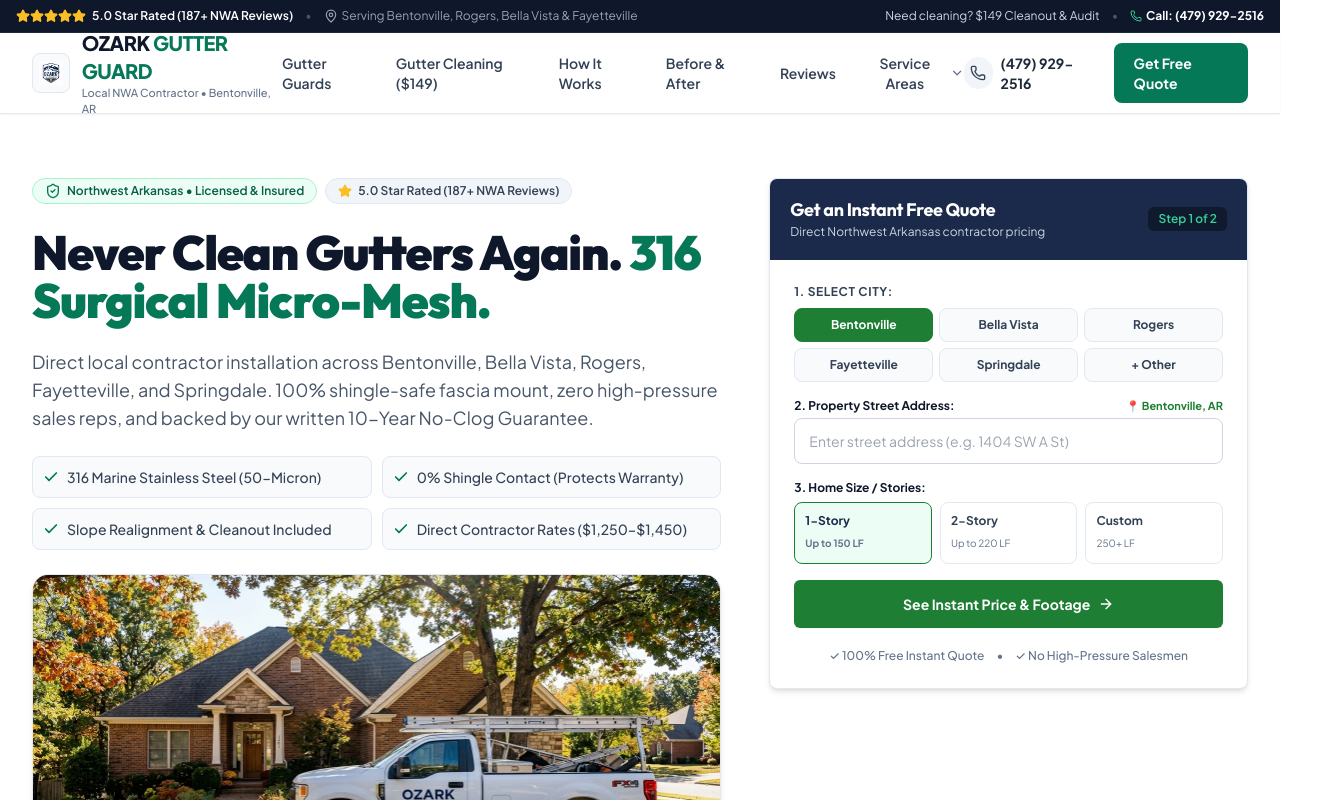
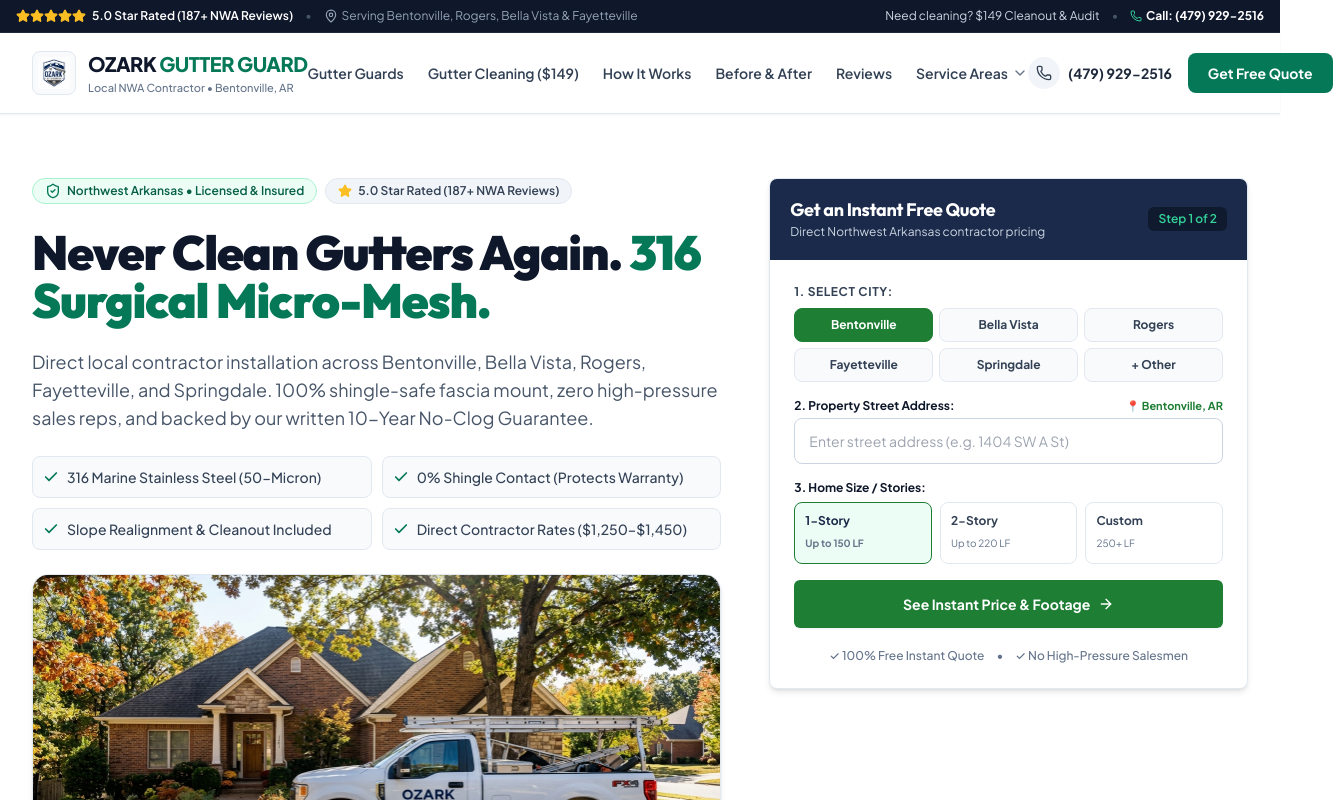
Before and after one commit to deimaxax/ozarkgutterguard, a Next.js app: page / in a window 1280 px wide. Shown: the top 800 px of the page, 1333 px wide, since content can reach past the window. Built offline with nearby package versions, Linux system fonts and the light colour scheme.

Commit message:
fix(header): optimize logo responsiveness and navigation whitespace layout

```diff
--- a/src/components/Header.tsx
+++ b/src/components/Header.tsx
@@ -44,42 +44,42 @@
         <div className="flex justify-between items-center h-20">
 
           {/* Logo */}
-          <Link href="/" className="flex items-center gap-3 group">
-            <div className="w-10 h-10 bg-slate-50 border border-slate-200 rounded-lg p-1.5 flex items-center justify-center">
+          <Link href="/" className="flex items-center gap-2.5 sm:gap-3 shrink-0 group py-2">
+            <div className="w-10 h-10 sm:w-11 sm:h-11 bg-slate-50 border border-slate-200 rounded-lg p-1.5 flex items-center justify-center shrink-0">
               <Image
                 src="/logo.png"
                 alt="Ozark Gutter Guard Co."
-                width={32}
-                height={32}
-                className="object-contain"
+                width={36}
+                height={36}
+                className="w-auto h-auto max-h-8 max-w-8 object-contain"
                 priority
               />
             </div>
-            <div>
-              <span className="text-lg sm:text-xl font-black text-slate-900 tracking-tight block leading-tight">
+            <div className="flex flex-col">
+              <span className="text-base sm:text-lg xl:text-xl font-black text-slate-900 tracking-tight leading-none whitespace-nowrap">
                 OZARK <span className="text-emerald-700">GUTTER GUARD</span>
               </span>
-              <span className="text-[11px] text-slate-500 font-medium block">
+              <span className="text-[10px] sm:text-[11px] text-slate-500 font-medium whitespace-nowrap mt-0.5">
                 Local NWA Contractor • Bentonville, AR
               </span>
             </div>
           </Link>
 
           {/* Desktop Navigation Links */}
-          <nav className="hidden lg:flex items-center gap-7 text-sm font-semibold text-slate-700">
-            <Link href="/#specs" className="hover:text-emerald-700 transition-colors">
+          <nav className="hidden xl:flex items-center gap-6 text-sm font-semibold text-slate-700 shrink-0">
+            <Link href="/#specs" className="hover:text-emerald-700 transition-colors whitespace-nowrap">
               Gutter Guards
             </Link>
-            <Link href="/gutter-cleaning" className="hover:text-emerald-700 transition-colors">
+            <Link href="/gutter-cleaning" className="hover:text-emerald-700 transition-colors whitespace-nowrap">
               Gutter Cleaning ($149)
             </Link>
-            <Link href="/#process" className="hover:text-emerald-700 transition-colors">
+            <Link href="/#process" className="hover:text-emerald-700 transition-colors whitespace-nowrap">
               How It Works
             </Link>
-            <Link href="/#evidence" className="hover:text-emerald-700 transition-colors">
+            <Link href="/#evidence" className="hover:text-emerald-700 transition-colors whitespace-nowrap">
               Before &amp; After
             </Link>
-            <Link href="/#reviews" className="hover:text-emerald-700 transition-colors">
+            <Link href="/#reviews" className="hover:text-emerald-700 transition-colors whitespace-nowrap">
               Reviews
             </Link>
 
@@ -89,7 +89,7 @@
                 type="button"
                 onClick={() => setLocationsOpen(!locationsOpen)}
                 onMouseEnter={() => setLocationsOpen(true)}
-                className="flex items-center gap-1 hover:text-emerald-700 transition-colors py-2 cursor-pointer font-semibold"
+                className="flex items-center gap-1 hover:text-emerald-700 transition-colors py-2 cursor-pointer font-semibold whitespace-nowrap"
               >
                 <span>Service Areas</span>
                 <ChevronDown className={`w-4 h-4 text-slate-500 transition-transform duration-200 ${locationsOpen ? 'rotate-180 text-emerald-700' : ''}`} />
@@ -125,21 +125,40 @@
             </div>
           </nav>
 
+          {/* Medium Screens (lg) Compact Navigation */}
+          <nav className="hidden lg:flex xl:hidden items-center gap-4 text-xs font-semibold text-slate-700 shrink-0">
+            <Link href="/#specs" className="hover:text-emerald-700 transition-colors whitespace-nowrap">
+              Guards
+            </Link>
+            <Link href="/gutter-cleaning" className="hover:text-emerald-700 transition-colors whitespace-nowrap">
+              Cleaning
+            </Link>
+            <Link href="/#process" className="hover:text-emerald-700 transition-colors whitespace-nowrap">
+              Process
+            </Link>
+            <Link href="/#evidence" className="hover:text-emerald-700 transition-colors whitespace-nowrap">
+              Photos
+            </Link>
+            <Link href="/#reviews" className="hover:text-emerald-700 transition-colors whitespace-nowrap">
+              Reviews
+            </Link>
+          </nav>
+
           {/* Right Phone Call + CTA Button */}
-          <div className="hidden sm:flex items-center gap-5">
+          <div className="hidden sm:flex items-center gap-3 sm:gap-4 shrink-0">
             <a
               href={phoneHref}
-              className="flex items-center gap-2 text-slate-800 hover:text-emerald-700 transition-colors font-bold text-sm"
+              className="flex items-center gap-1.5 sm:gap-2 text-slate-800 hover:text-emerald-700 transition-colors font-bold text-xs sm:text-sm whitespace-nowrap"
             >
-              <div className="w-8 h-8 rounded-full bg-slate-100 text-slate-700 flex items-center justify-center">
-                <Phone className="w-4 h-4" />
+              <div className="w-7 h-7 sm:w-8 sm:h-8 rounded-full bg-slate-100 text-slate-700 flex items-center justify-center shrink-0">
+                <Phone className="w-3.5 h-3.5 sm:w-4 sm:h-4" />
               </div>
-              <span>{phoneDisplay}</span>
+              <span className="hidden md:inline">{phoneDisplay}</span>
             </a>
 
             <a
               href="/quote"
-              className="bg-emerald-700 hover:bg-emerald-800 text-white px-5 py-2.5 rounded-lg text-sm font-bold shadow-xs transition-colors"
+              className="bg-emerald-700 hover:bg-emerald-800 text-white px-3.5 sm:px-5 py-2 sm:py-2.5 rounded-lg text-xs sm:text-sm font-bold shadow-xs transition-colors whitespace-nowrap shrink-0"
             >
               Get Free Quote
             </a>
```
